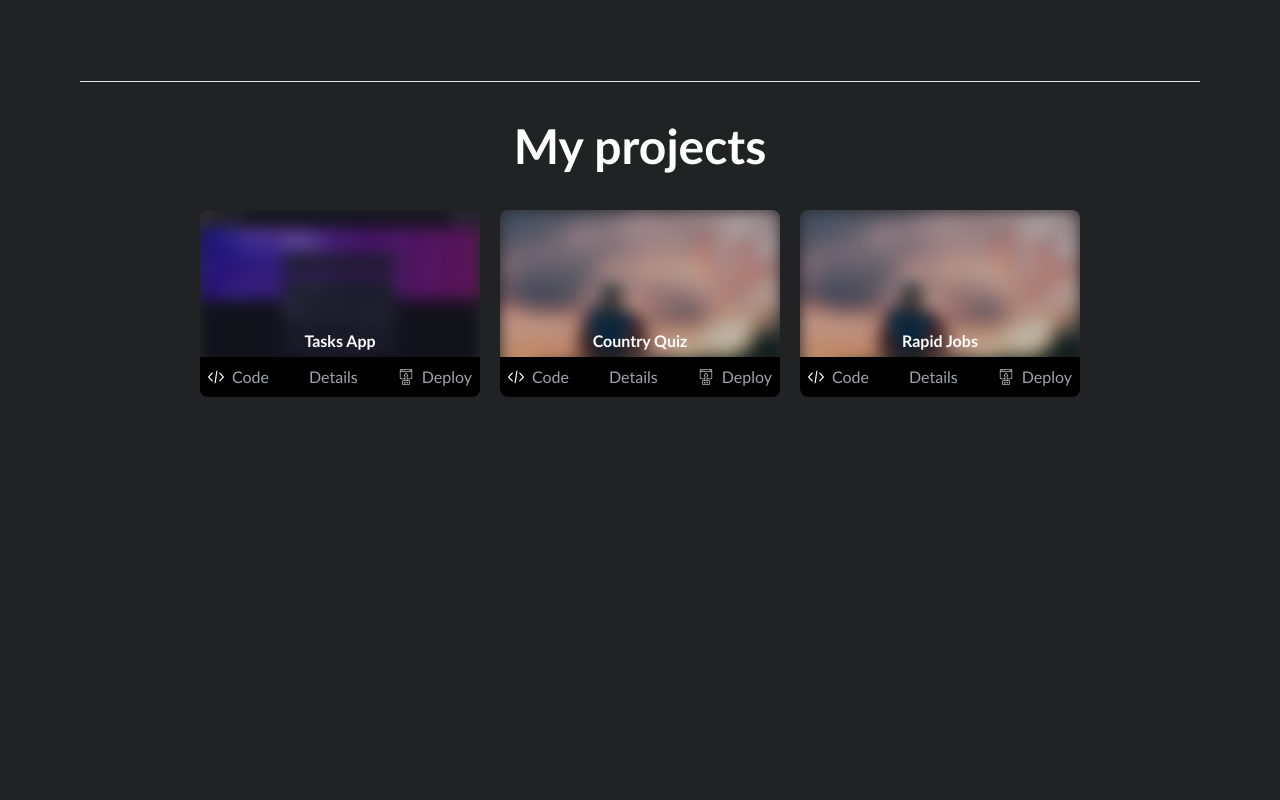
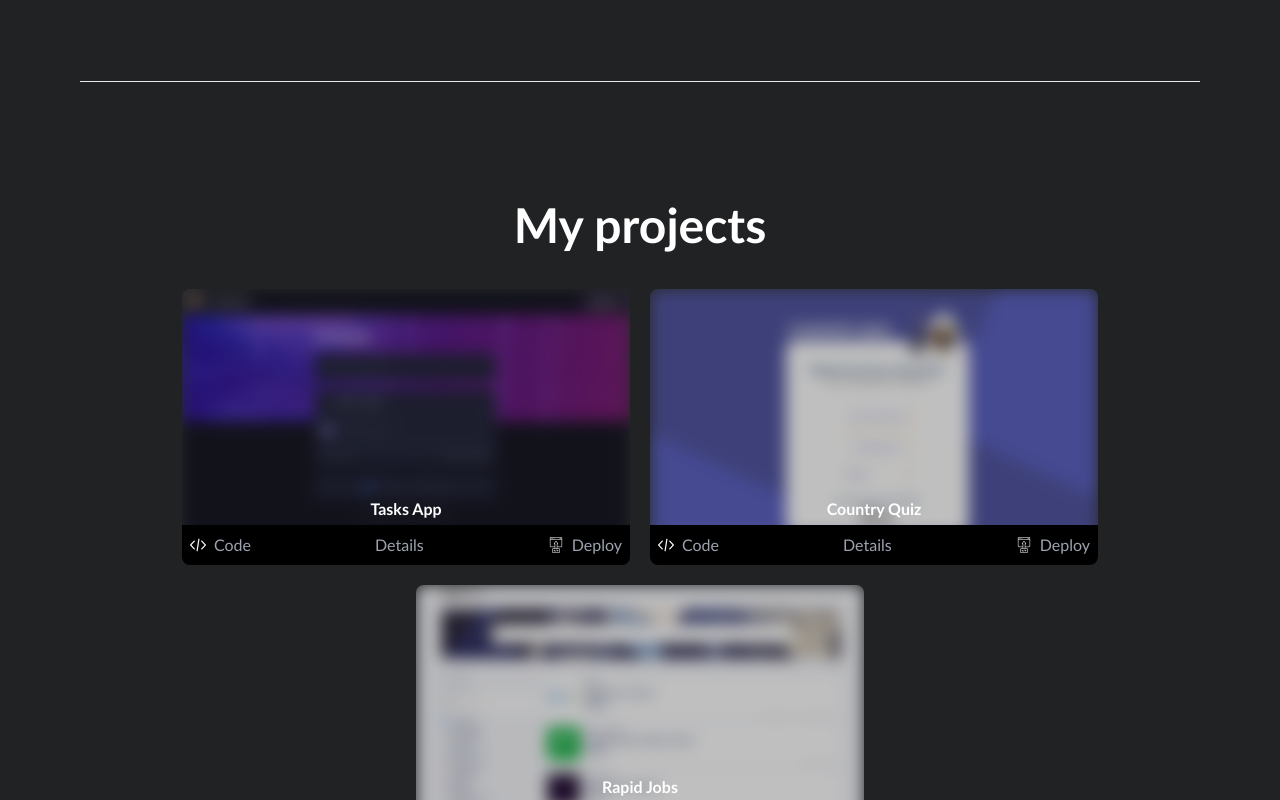
Before and after one commit to JesugG17/Portfolio, a React (Vite) app: page / in a window 1280 px wide. Shown: the part 1720-2520 px from the top of the page. Built offline with nearby package versions, Linux system fonts and the light colour scheme.

Commit message:
add mainlayout

```diff
--- a/src/components/ProjectCard.tsx
+++ b/src/components/ProjectCard.tsx
@@ -9,24 +9,21 @@ export const ProjectCard: FC<Props> = ({ project }) => {
 
   return (
     <li
-      className="bg-primary relative w-3/4 max-h-[300px] overflow-hidden rounded-lg flex flex-col gap-4 md:w-1/4"
+      className="bg-primary relative w-3/4 max-h-[300px] overflow-hidden rounded-lg flex flex-col gap-4 md:w-2/5"
     >
       <img
-
-        className={`w-full h-full  rounded-lg ${ blur && 'blur'}`} src={project.img} alt=""
+        className={`w-full h-full object-cover  rounded-lg ${ blur && 'blur'}`} src={project.img} alt=""
       />
       <div
         onMouseEnter={() => setBlur(false)}
         onMouseLeave={() => setBlur(true)}
-        className={`absolute transition-all duration-300 bg-black w-full h-full bg-opacity-25 flex flex-col justify-end gap-1 ${!blur && 'opacity-0'}`}
+        className={`absolute transition-all duration-300 bg-black w-full h-full bg-opacity-25 flex flex-col justify-end gap-1 ${!blur && 'bg-opacity-0'}`}
       >
-        <div className="w-full">
-          <h4 className="text-center font-bold">{project.name}</h4>
-        </div>
+        <h4 className="text-center font-bold">{project.name}</h4>
         <div className="bg-black p-2 flex justify-between text-gray-400">
             <div className="flex gap-2 items-center hover:brightness-125 transition-all duration-200">
               <CodeIcon/>
-              <a target="_blank" href="https://github.com/JesugG17/todolist-ui">Code</a>
+              <a target="_blank" href={project.code}>Code</a>
             </div>
             <Link
               className="hover:brightness-125 transition-all duration-200"
@@ -36,7 +33,7 @@ export const ProjectCard: FC<Props> = ({ project }) => {
             </Link>
             <div className="flex gap-2 items-center hover:brightness-125 transition-all duration-200">
               <DeployIcon />
-              <a target="_blank" href="https://tasks-api-production-3564.up.railway.app/#/auth/login">Deploy</a>
+              <a target="_blank" href={project.deploy}>Deploy</a>
             </div>
         </div>
       </div>
@@ -50,6 +47,7 @@ type Props = {
     shortView: string,
     description: string,
     img: string,
-    hoverImg: string;
+    code: string;
+    deploy: string;
   }
 }
--- /dev/null
+++ b/src/components/layout/MainLayout.tsx
@@ -0,0 +1,11 @@
+import { FC, PropsWithChildren } from "react"
+
+export const MainLayout: FC<Props> = ({ children }) => {
+  return (
+    <main className="bg-background min-h-screen py-2 flex flex-col gap-10 lg:px-20 md:py-8 xl:py-20">
+        { children }
+    </main>
+  )
+}
+
+type Props = PropsWithChildren;
--- a/src/components/sections/Projects.tsx
+++ b/src/components/sections/Projects.tsx
@@ -29,7 +29,7 @@ const fakeProjects = [
 
 export const Projects = () => {
   return (
-    <article className="flex min-h-screen flex-col gap-10">
+    <article className="flex min-h-screen flex-col justify-center gap-10">
       <h4 className="text-white text-5xl text-center font-bold">My projects</h4>
       <ul className="w-full flex flex-wrap justify-center gap-2 text-white  md:gap-5">
         {
--- a/src/mocks/projects.json
+++ b/src/mocks/projects.json
@@ -4,20 +4,23 @@
         "shortView": "Full stack application",
         "description": "Full stack application with ReactJS and Express, using Postgresql and deploying on Railway.",
         "img": "img/projects/task-ui.png",
-        "hoverImg": "img/projects/task-ui.png"
+        "code": "https://github.com/JesugG17/todolist-ui",
+        "deploy": "https://tasks-api-production-3564.up.railway.app/#/auth/login"
     },
     {
         "name": "Country Quiz",
         "shortView": "Frontend Application",
         "description": "Frontend application fetching data from public API and using zustand for global state managment.",
-        "img": "/img/test.jpg",
-        "hoverImg": "no-one"
+        "img": "/img/projects/country-quiz.png",
+        "code": "https://github.com/JesugG17/react-projects/tree/main/country-quiz",
+        "deploy": "https://country-quiz-g17.netlify.app/"
     },
     {
         "name": "Rapid Jobs",
         "shortView": "Frontend Application",
         "description": "Frontend application fetching data from public API, filtering jobs, show job info, time lapsed beetween post, city and more.",
-        "img": "/img/test.jpg",
-        "hoverImg": "no-one"
+        "img": "/img/projects/rapid-jobs.png",
+        "code": "https://github.com/JesugG17/react-projects/tree/main/jobs",
+        "deploy": "https://rapid-jobs-g17.netlify.app/jobs"
     }
 ]
--- a/src/pages/HomePage.tsx
+++ b/src/pages/HomePage.tsx
@@ -3,7 +3,7 @@ import { Intro, Skills, Projects, Contact } from "../components"
 
 export const HomePage = () => {
   return (
-    <main className="bg-background min-h-screen py-2 flex flex-col gap-10 lg:px-20 md:py-8 xl:py-20">
+    <>
       <Intro />
       <hr/>
       <Skills />
@@ -11,6 +11,6 @@ export const HomePage = () => {
       <Projects />
       <hr/>
       <Contact />
-    </main>
+    </>
   )
 }
--- a/src/router/AppRouter.tsx
+++ b/src/router/AppRouter.tsx
@@ -1,13 +1,16 @@
 import { Route, Routes, Navigate } from "react-router"
 import { ContactPage, HomePage, ProjectPage } from "../pages"
+import { MainLayout } from "../components/layout/MainLayout"
 
 export const AppRouter = () => {
   return (
+    <MainLayout>
       <Routes>
           <Route path="/" element={ <HomePage /> }/>
           <Route path="/project/:id" element={ <ProjectPage /> } />
           <Route path="/contact" element={ <ContactPage /> } />
           <Route path="/*" element={ <Navigate to='/' />} />
       </Routes>
+    </MainLayout>
   )
 }
```
Also changed, not shown: public/img/projects/country-quiz.png (added), public/img/projects/rapid-jobs.png (added). Lines whose indentation alone changed are shown as unchanged.
